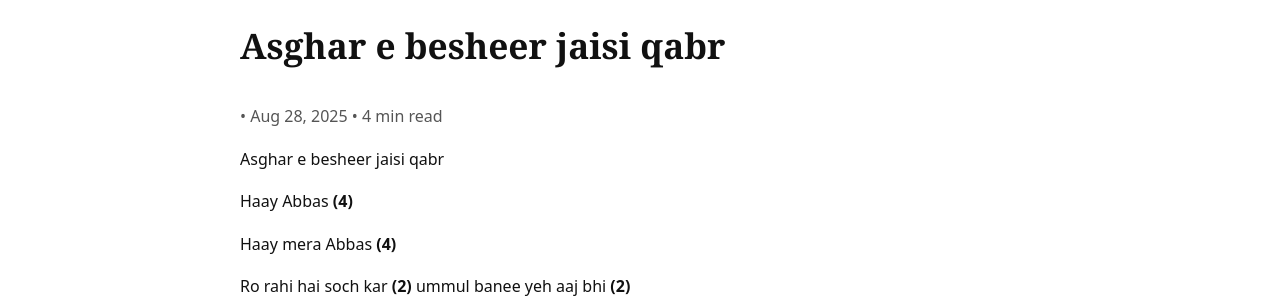
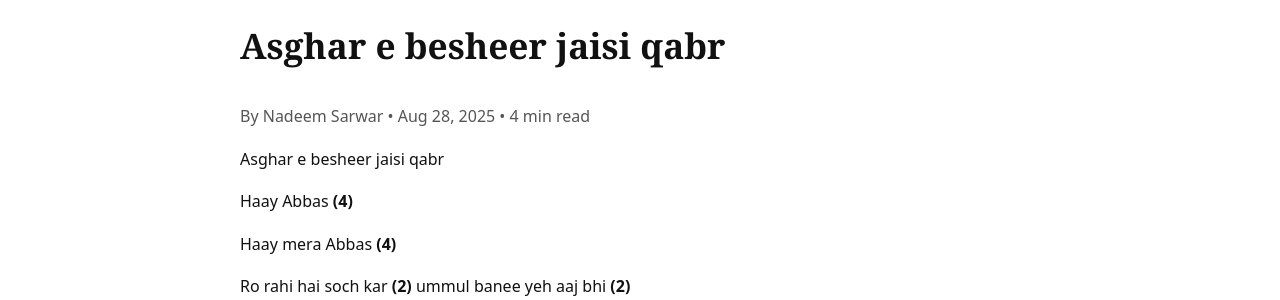
Before and after one commit to mir-ayaan-ali/hussaine, a Jekyll site: the page built from _posts/2025-08-28-nohas-asghar-e-besher-jaisi-qabr.md, in a window 1280 px wide. Shown: the part 160-460 px from the top of the page. Built offline with Jekyll 4.4.1, drawn with Linux system fonts in a browser that asks for light colours.

Commit message:
Update 2025-08-28-nohas-asghar-e-besher-jaisi-qabr.md

```diff
--- a/_posts/2025-08-28-nohas-asghar-e-besher-jaisi-qabr.md
+++ b/_posts/2025-08-28-nohas-asghar-e-besher-jaisi-qabr.md
@@ -2,7 +2,7 @@
 title: "Asghar e besheer jaisi qabr"
 date: 2025-08-28
 categories: [nohas]
-author: Nadeem Sarwar
+author: nadeem_sarwar
 featured: true
 summary: "Asghar e besheer jaisi qabr
 
```
